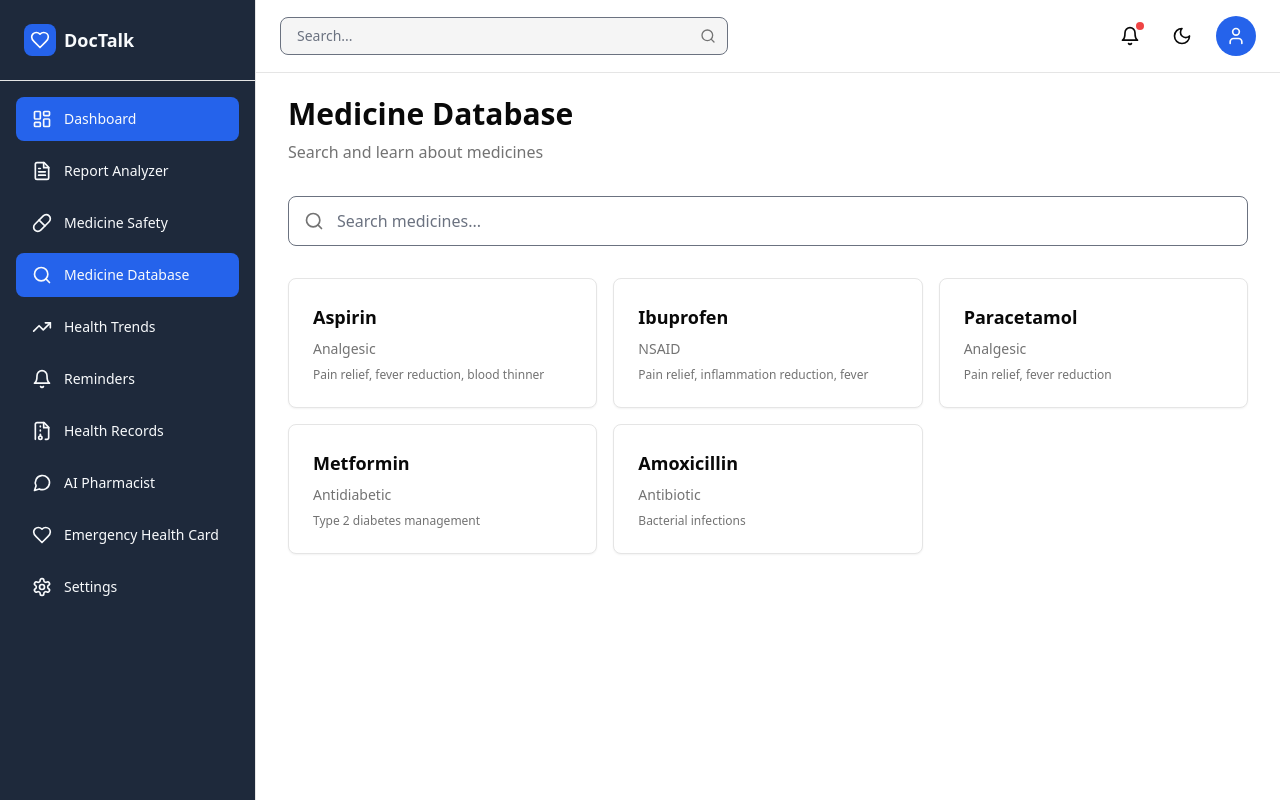
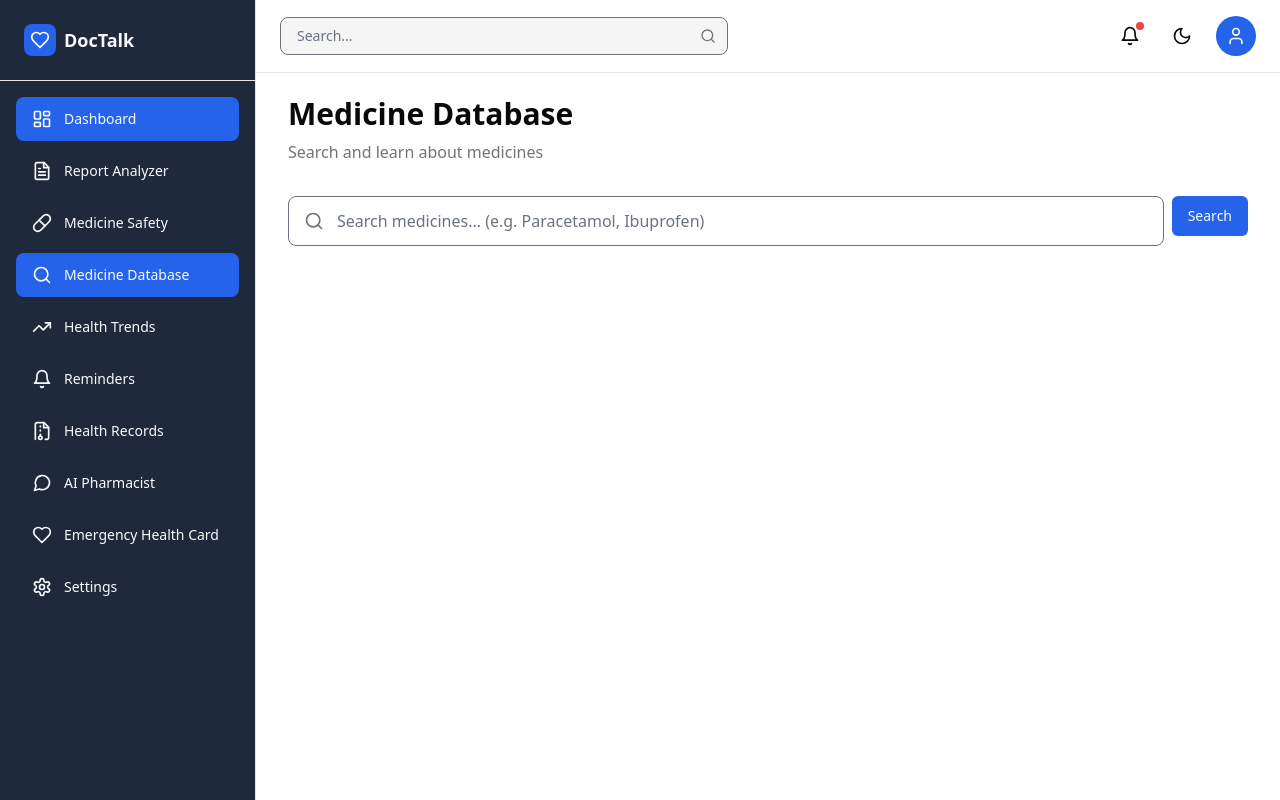
Before and after one commit to Ankitjha1307/DocTalk, a Next.js app: page /dashboard/medicine-database in a window 1280 px wide. Built offline with nearby package versions, Linux system fonts and the light colour scheme.

Commit message:
database search page changes

```diff
--- a/app/dashboard/medicine-database/page.jsx
+++ b/app/dashboard/medicine-database/page.jsx
@@ -3,72 +3,83 @@
 import { useState } from "react";
 import { Button } from "../../../components/ui/button";
 import { Card, CardContent, CardHeader, CardTitle } from "../../../components/ui/card";
-import { Search, ChevronDown } from "lucide-react";
+import { Search } from "lucide-react";
+
+const BASE_URL = "https://doctalk-production-a83f.up.railway.app";
 
 export default function MedicineDatabase() {
   const [searchTerm, setSearchTerm] = useState("");
   const [selectedMedicine, setSelectedMedicine] = useState(null);
+  const [searchResults, setSearchResults] = useState([]);
+  const [medicineDetail, setMedicineDetail] = useState(null);
+  const [loading, setLoading] = useState(false);
+  const [detailLoading, setDetailLoading] = useState(false);
+  const [searched, setSearched] = useState(false);
 
-  const medicines = [
-    {
-      id: 1,
-      name: "Aspirin",
-      type: "Analgesic",
-      uses: "Pain relief, fever reduction, blood thinner",
-      dosage: "500mg every 6 hours",
-      sideEffects: "Stomach upset, allergic reactions",
-      warnings: "Do not use if allergic. May interact with anticoagulants.",
-      interactions: "Ibuprofen, Warfarin, Methotrexate",
-    },
-    {
-      id: 2,
-      name: "Ibuprofen",
-      type: "NSAID",
-      uses: "Pain relief, inflammation reduction, fever",
-      dosage: "400mg every 6-8 hours",
-      sideEffects: "Stomach pain, heartburn, dizziness",
-      warnings: "May cause kidney problems with prolonged use.",
-      interactions: "Aspirin, ACE Inhibitors, Diuretics",
-    },
-    {
-      id: 3,
-      name: "Paracetamol",
-      type: "Analgesic",
-      uses: "Pain relief, fever reduction",
-      dosage: "500mg every 4-6 hours",
-      sideEffects: "Rare. Allergic reactions possible.",
-      warnings: "Avoid overdose. Can cause liver damage.",
-      interactions: "Alcohol (increases liver risk)",
-    },
-    {
-      id: 4,
-      name: "Metformin",
-      type: "Antidiabetic",
-      uses: "Type 2 diabetes management",
-      dosage: "500mg twice daily with meals",
-      sideEffects: "Nausea, metallic taste, diarrhea",
-      warnings: "Not for kidney disease patients.",
-      interactions: "Contrast dyes, Diuretics",
-    },
-    {
-      id: 5,
-      name: "Amoxicillin",
-      type: "Antibiotic",
-      uses: "Bacterial infections",
-      dosage: "250mg every 8 hours",
-      sideEffects: "Allergic reactions, nausea, diarrhea",
-      warnings: "Do not use if penicillin allergic.",
-      interactions: "Oral contraceptives, Warfarin",
-    },
-  ];
+  const handleSearch = async () => {
+    if (!searchTerm.trim()) return;
+    setLoading(true);
+    setSearched(true);
+    setSelectedMedicine(null);
+    setMedicineDetail(null);
 
-  const filteredMedicines = medicines.filter((med) =>
-    med.name.toLowerCase().includes(searchTerm.toLowerCase())
+    try {
+      const res = await fetch(
+        `${BASE_URL}/api/medicine/search?q=${encodeURIComponent(searchTerm)}`
       );
+      const data = await res.json();
+      setSearchResults(data.results || []);
+    } catch (error) {
+      setSearchResults([]);
+    } finally {
+      setLoading(false);
+    }
+  };
+
+  const handleSelectMedicine = async (medicine) => {
+    if (selectedMedicine?.id === medicine.id) {
+      setSelectedMedicine(null);
+      setMedicineDetail(null);
+      return;
+    }
+
+    setSelectedMedicine(medicine);
+    setDetailLoading(true);
+
+    try {
+      const res = await fetch(`${BASE_URL}/api/medicine/ask`, {
+        method: "POST",
+        headers: { "Content-Type": "application/json" },
+        body: JSON.stringify({
+          question: `Tell me about ${medicine.content.split("\n")[0].replace("Medicine: ", "")} - include uses, dosage, side effects, warnings and drug interactions.`,
+        }),
+      });
+      const data = await res.json();
+      setMedicineDetail(data);
+    } catch (error) {
+      setMedicineDetail(null);
+    } finally {
+      setDetailLoading(false);
+    }
+  };
+
+  const getMedicineName = (content) => {
+    const line = content.split("\n")[0];
+    return line.replace("Medicine: ", "").trim();
+  };
+
+  const getMedicineType = (content) => {
+    const match = content.match(/Drug Class: (.+)/);
+    return match ? match[1].trim() : "Medicine";
+  };
+
+  const getMedicineUses = (content) => {
+    const match = content.match(/Use: (.+)/);
+    return match ? match[1].trim() : "";
+  };
 
   return (
     <div className="p-4 sm:p-6 lg:p-8 space-y-8">
-      {/* Header */}
       <div>
         <h1 className="text-3xl font-bold">Medicine Database</h1>
         <p className="text-muted-foreground mt-2">
@@ -77,41 +88,57 @@ export default function MedicineDatabase() {
       </div>
 
       {/* Search Bar */}
-      <div className="relative">
+      <div className="flex gap-2">
+        <div className="relative flex-1">
           <input
             type="text"
-          placeholder="Search medicines..."
+            placeholder="Search medicines... (e.g. Paracetamol, Ibuprofen)"
             value={searchTerm}
             onChange={(e) => setSearchTerm(e.target.value)}
+            onKeyPress={(e) => e.key === "Enter" && handleSearch()}
             className="w-full px-4 py-3 rounded-lg border bg-background focus:outline-none focus:ring-2 focus:ring-primary pl-12"
           />
           <Search className="absolute left-4 top-1/2 -translate-y-1/2 w-5 h-5 text-muted-foreground" />
         </div>
+        <Button onClick={handleSearch} disabled={loading}>
+          {loading ? "Searching..." : "Search"}
+        </Button>
+      </div>
 
-      {/* Grid of Medicine Cards */}
+      {/* Results Grid */}
+      {searched && (
+        <>
+          {loading ? (
+            <p className="text-muted-foreground">Searching medicine database...</p>
+          ) : searchResults.length === 0 ? (
+            <p className="text-muted-foreground">No medicines found. Try another search term.</p>
+          ) : (
             <div className="grid md:grid-cols-2 lg:grid-cols-3 gap-4">
-        {filteredMedicines.map((medicine) => (
+              {searchResults.map((medicine) => (
                 <Card
                   key={medicine.id}
                   className="cursor-pointer hover:shadow-lg hover:border-primary/50 transition-all"
-            onClick={() =>
-              setSelectedMedicine(
-                selectedMedicine?.id === medicine.id ? null : medicine
-              )
-            }
+                  onClick={() => handleSelectMedicine(medicine)}
                 >
                   <CardContent className="pt-6">
                     <div className="space-y-2">
-                <h3 className="font-semibold text-lg">{medicine.name}</h3>
-                <p className="text-sm text-muted-foreground">{medicine.type}</p>
+                      <h3 className="font-semibold text-lg">
+                        {getMedicineName(medicine.content)}
+                      </h3>
+                      <p className="text-sm text-muted-foreground">
+                        {getMedicineType(medicine.content)}
+                      </p>
                       <p className="text-xs text-muted-foreground line-clamp-2">
-                  {medicine.uses}
+                        {getMedicineUses(medicine.content)}
                       </p>
                     </div>
                   </CardContent>
                 </Card>
               ))}
             </div>
+          )}
+        </>
+      )}
 
       {/* Detail Panel */}
       {selectedMedicine && (
@@ -119,63 +146,44 @@ export default function MedicineDatabase() {
           <CardHeader>
             <div className="flex items-start justify-between">
               <div>
-                <CardTitle>{selectedMedicine.name}</CardTitle>
+                <CardTitle>{getMedicineName(selectedMedicine.content)}</CardTitle>
                 <p className="text-sm text-muted-foreground mt-1">
-                  {selectedMedicine.type}
+                  {getMedicineType(selectedMedicine.content)}
                 </p>
               </div>
               <Button
                 variant="ghost"
                 size="sm"
-                onClick={() => setSelectedMedicine(null)}
+                onClick={() => { setSelectedMedicine(null); setMedicineDetail(null); }}
               >
                 ✕
               </Button>
             </div>
           </CardHeader>
           <CardContent className="space-y-6">
-            {/* Uses */}
+            {detailLoading ? (
+              <p className="text-muted-foreground">Loading detailed information...</p>
+            ) : medicineDetail ? (
+              <>
                 <div>
-              <h3 className="font-semibold mb-2">Uses</h3>
-              <p className="text-sm text-muted-foreground">
-                {selectedMedicine.uses}
+                  <h3 className="font-semibold mb-2">AI Analysis</h3>
+                  <p className="text-sm text-muted-foreground whitespace-pre-wrap">
+                    {medicineDetail.answer}
                   </p>
                 </div>
-
-            {/* Dosage */}
-            <div>
-              <h3 className="font-semibold mb-2">Recommended Dosage</h3>
-              <p className="text-sm text-muted-foreground">
-                {selectedMedicine.dosage}
+                <div className="p-4 rounded-lg bg-yellow-50 dark:bg-yellow-950 border border-yellow-200 dark:border-yellow-800">
+                  <p className="text-sm text-yellow-800 dark:text-yellow-200">
+                    ⚠️ {medicineDetail.disclaimer}
                   </p>
                 </div>
-
-            {/* Side Effects */}
-            <div>
-              <h3 className="font-semibold mb-2">Common Side Effects</h3>
-              <p className="text-sm text-muted-foreground">
-                {selectedMedicine.sideEffects}
+              </>
+            ) : (
+              <div className="space-y-4">
+                <p className="text-sm text-muted-foreground whitespace-pre-wrap">
+                  {selectedMedicine.content}
                 </p>
               </div>
-
-            {/* Warnings */}
-            <div className="p-4 rounded-lg bg-yellow-50 dark:bg-yellow-950 border border-yellow-200 dark:border-yellow-800">
-              <h3 className="font-semibold mb-2 text-yellow-900 dark:text-yellow-100">
-                ⚠️ Warnings
-              </h3>
-              <p className="text-sm text-yellow-800 dark:text-yellow-200">
-                {selectedMedicine.warnings}
-              </p>
-            </div>
-
-            {/* Drug Interactions */}
-            <div>
-              <h3 className="font-semibold mb-2">Known Drug Interactions</h3>
-              <p className="text-sm text-muted-foreground">
-                {selectedMedicine.interactions}
-              </p>
-            </div>
-
+            )}
             <Button className="w-full">Consult Doctor About This Medicine</Button>
           </CardContent>
         </Card>
```
Lines whose indentation alone changed are shown as unchanged.
